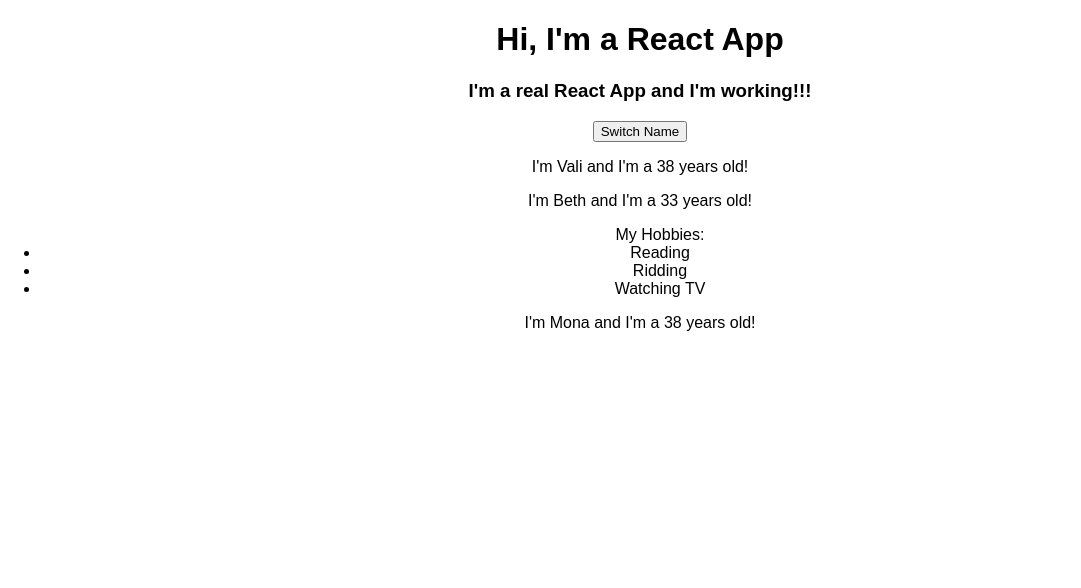
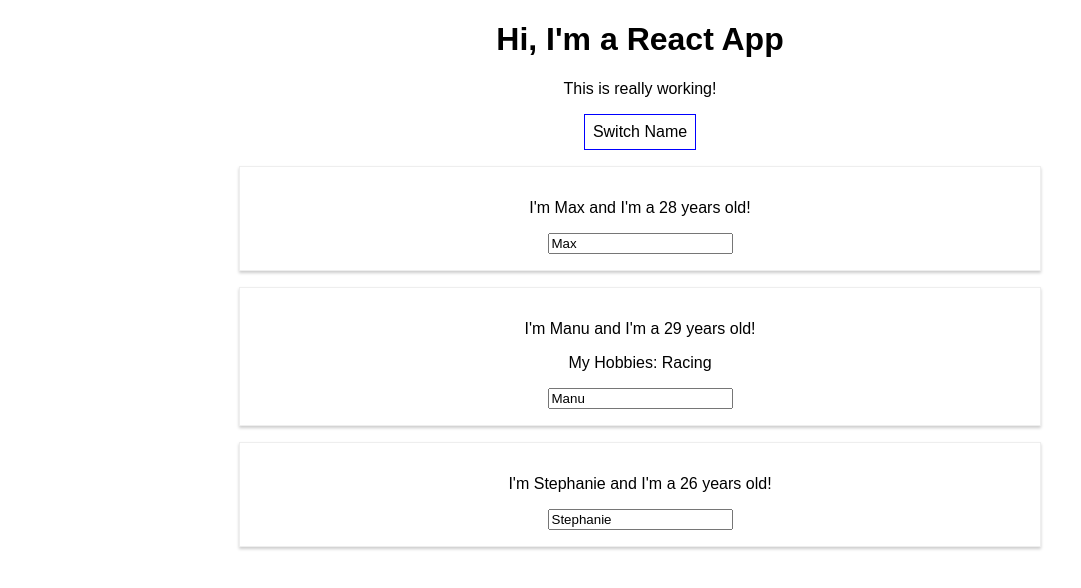
Before and after one commit to valimasca/React-Practice, a React (Create React App) app: page / in a window 1280 px wide. Shown: the top 588 px of the page, without its empty margins (0-1081 px from the left). Built offline with nearby package versions, Linux system fonts and the light colour scheme.

Commit message:
End section3 lesson

```diff
--- a/src/App.js
+++ b/src/App.js
@@ -5,41 +5,71 @@
 class App extends Component {
   state = {
     persons: [
-      { name: 'Vali', age: 38 },
-      { name: 'Beth', age: 33 },
-      { name: 'Mona', age: 38 }
+      { name: 'Max', age: 28 },
+      { name: 'Manu', age: 29 },
+      { name: 'Stephanie', age: 26 }
     ],
     otherState: 'some other value'
+  };
+
+  switchNameHandler = (newName) => {
+    // console.log('Was clicked!');
+    // DON'T DO THIS: this.state.persons[0].name = 'Maximilian';
+    this.setState({
+      persons: [
+        { name: newName, age: 28 },
+        { name: 'Manu', age: 29 },
+        { name: 'Stephanie', age: 27 }
+      ]
+    });
+  };
+
+  nameChangedHandler = (event) => {
+    this.setState({
+      persons: [
+        { name: 'Max', age: 28 },
+        { name: event.target.value, age: 29 },
+        { name: 'Stephanie', age: 27 }
+      ]
+    });
   }
 
-  switchNameHandler = () => {
-    //console.log('Was clicked!');
-    this.setState({
-      persons: [
-        { name: 'Valer', age: 38 },
-        { name: 'Beth', age: 33 },
-        { name: 'Ramona', age: 33 }
-      ]
-    })
-  }
 
   render() {
+    const style = {
+      backgroundColor: 'white',
+      font: 'inherit',
+      border: '1px solid blue',
+      padding: '8px',
+      cursor: 'pointer'
+    }
+
     return (
       <div className="App">
         <h1>Hi, I'm a React App</h1>
-        <h3>I'm a real React App and I'm working!!!</h3>
-        <button onClick={this.switchNameHandler}>Switch Name</button>
-        <Person name={this.state.persons[0].name} age={this.state.persons[0].age} />
-        <Person name={this.state.persons[1].name} age={this.state.persons[1].age}>
-          <ul>My Hobbies:
-            <li>Reading</li>
-            <li>Ridding</li>
-            <li>Watching TV</li>
-          </ul>
+        <p>This is really working!</p>
+        <button
+          style={style}
+          onClick={() => this.switchNameHandler('Valer@!@')}>Switch Name</button>
+        <Person
+          name={this.state.persons[0].name}
+          age={this.state.persons[0].age}
+        />
+        <Person
+          name={this.state.persons[1].name}
+          age={this.state.persons[1].age}
+          click={this.switchNameHandler.bind(this, 'Valer!!!')}
+          changed={this.nameChangedHandler}
+        >
+          My Hobbies: Racing
         </Person>
-        <Person name={this.state.persons[2].name} age={this.state.persons[2].age} />
+        <Person
+          name={this.state.persons[2].name}
+          age={this.state.persons[2].age}
+        />
       </div>
     );
+    // return React.createElement('div', {className: 'App'}, React.createElement('h1', null, 'Does this work now?'));
   }
 }
 
--- /dev/null
+++ b/src/Person/Person.css
@@ -0,0 +1,8 @@
+.Person {
+    width: 60%;
+    margin: 16px auto;
+    border: 1px solid #eee;
+    box-shadow: 0 2px 3px #ccc;
+    padding: 16px;
+    text-align: center;
+}
--- a/src/Person/Person.js
+++ b/src/Person/Person.js
@@ -1,11 +1,12 @@
 import React from 'react';
-
+import './Person.css';
 
 const person = (props) => {
     return (
-        <div>
-            <p>I'm {props.name} and I'm a {props.age} years old!</p>
+        <div className="Person">
+            <p onClick={props.click}>I'm {props.name} and I'm a {props.age} years old!</p>
             <p>{props.children}</p>
+            <input type="text" onChange={props.changed} value={props.name} />
         </div>
     )
 };
```
